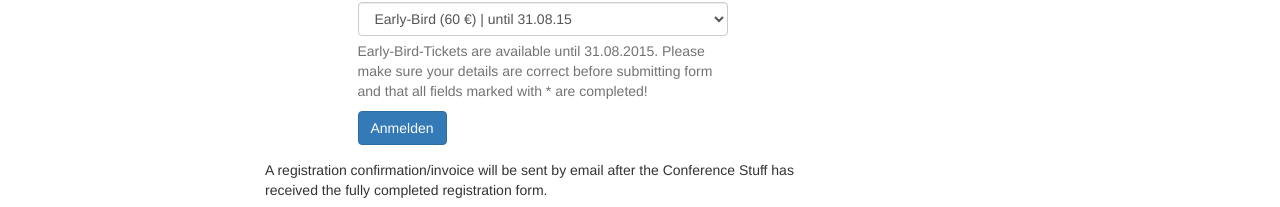
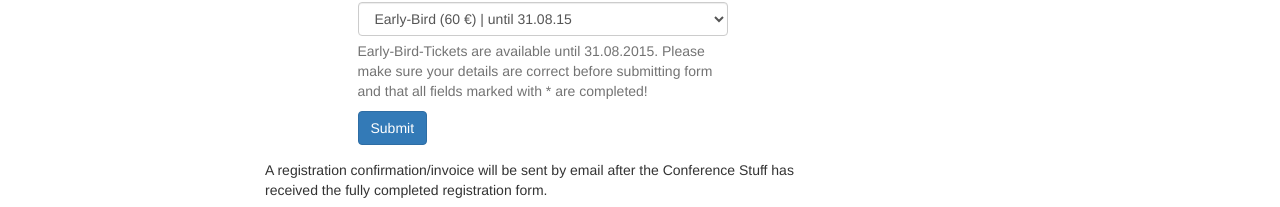
Before and after one commit to susedev/test, a Jekyll site: the page built from registration.html, in a window 1280 px wide. Shown: the part 1229-1436 px from the top of the page. Built offline with Jekyll 4.4.1, drawn with Linux system fonts in a browser that asks for light colours; nearby versions of some CDN libraries.

Commit message:
Edit from JekyllCMS

```diff
--- a/registration.html
+++ b/registration.html
@@ -41,7 +41,7 @@ language: en
 <div class="form-group"><label for="ticket">Ticket</label><select class="form-control"><option>Early-Bird (60 &euro;) | until 31.08.15</option><option>Regular (80 &euro;)</option><option>Post-docs/Students (40 &euro;)</option></select>
 
 <p class="help-block">Early-Bird-Tickets are available until 31.08.2015. Please make sure your details are correct before submitting form and that all fields marked with * are completed!</p>
-<button class="btn btn-primary" type="submit">Anmelden</button></div>
+<button class="btn btn-primary" type="submit">Submit</button></div>
 </form>
 </div>
 
```
